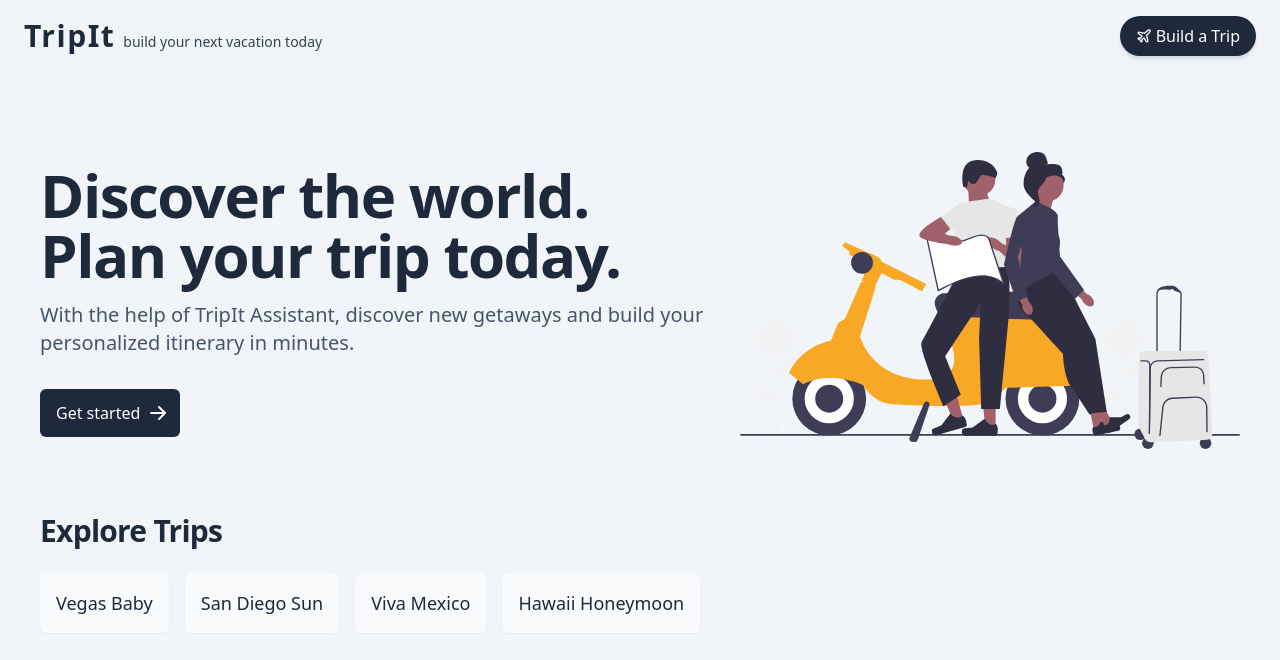
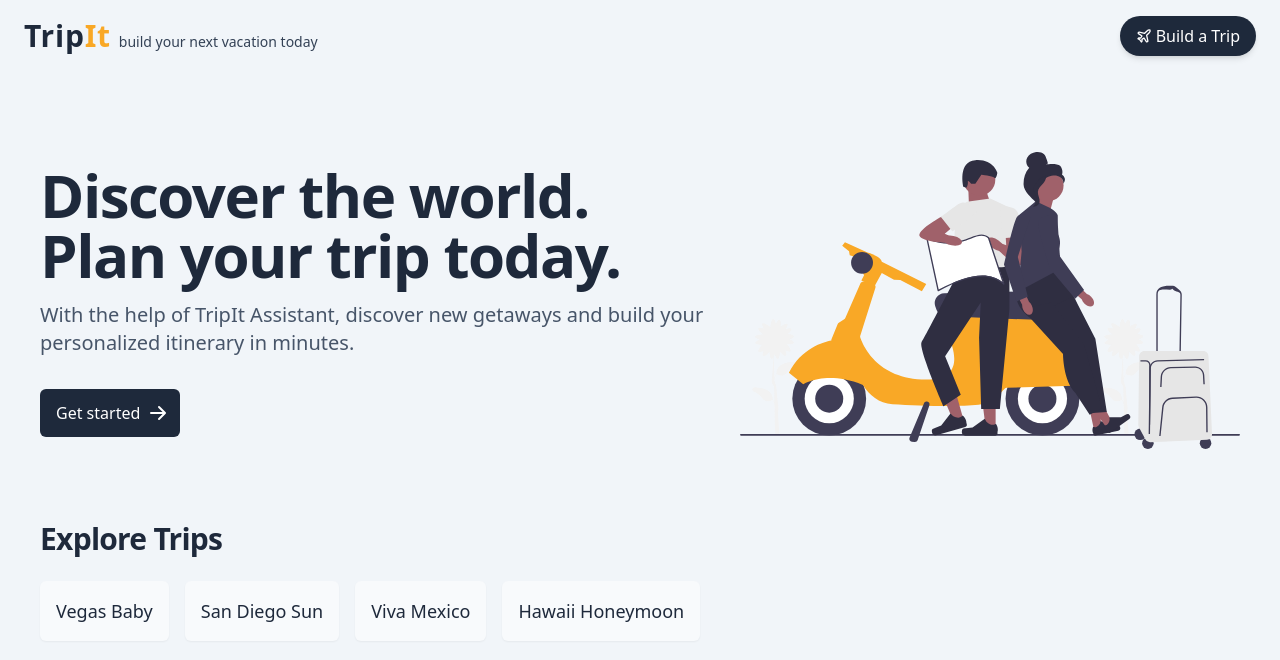
Before and after one commit to sh786/precedent, a Next.js app: page / in a window 1280 px wide. Shown: the top 660 px of the page. Built offline with nearby package versions, Linux system fonts and the light colour scheme.

Commit message:
fix navbar, add color

```diff
--- a/app/page.tsx
+++ b/app/page.tsx
@@ -21,7 +21,7 @@
   return (
     <div>
       <HeroSection />
-      <div className=" text-slate-800">
+      <div className="mt-2 text-slate-800">
         <H2>Explore Trips</H2>
         <div className="flex flex-wrap gap-4 py-6">
           {mockExploreTrips.map((trip) => (
--- a/components/NavBar.tsx
+++ b/components/NavBar.tsx
@@ -11,7 +11,10 @@
           href="/"
           className="flex flex-col items-baseline gap-x-2 gap-y-1 md:flex-row"
         >
-          <Large className="text-3xl tracking-wider">TripIt</Large>
+          <Large className="text-3xl font-extrabold tracking-wide">
+            <span>Trip</span>
+            <span className="text-camel-orange">It</span>
+          </Large>
           <Small className="text-xs text-slate-700 md:text-sm">
             build your next vacation today
           </Small>
--- a/tailwind.config.js
+++ b/tailwind.config.js
@@ -1,5 +1,6 @@
 /** @type {import('tailwindcss').Config} */
 const plugin = require('tailwindcss/plugin');
+const colors = require('tailwindcss/colors');
 
 module.exports = {
   content: [
@@ -12,6 +13,10 @@
     hoverOnlyWhenSupported: true,
   },
   theme: {
+    colors: {
+      ...colors,
+      'camel-orange': '#F9A826',
+    },
     extend: {
       fontFamily: {
         display: ['var(--font-sf)', 'system-ui', 'sans-serif'],
```
